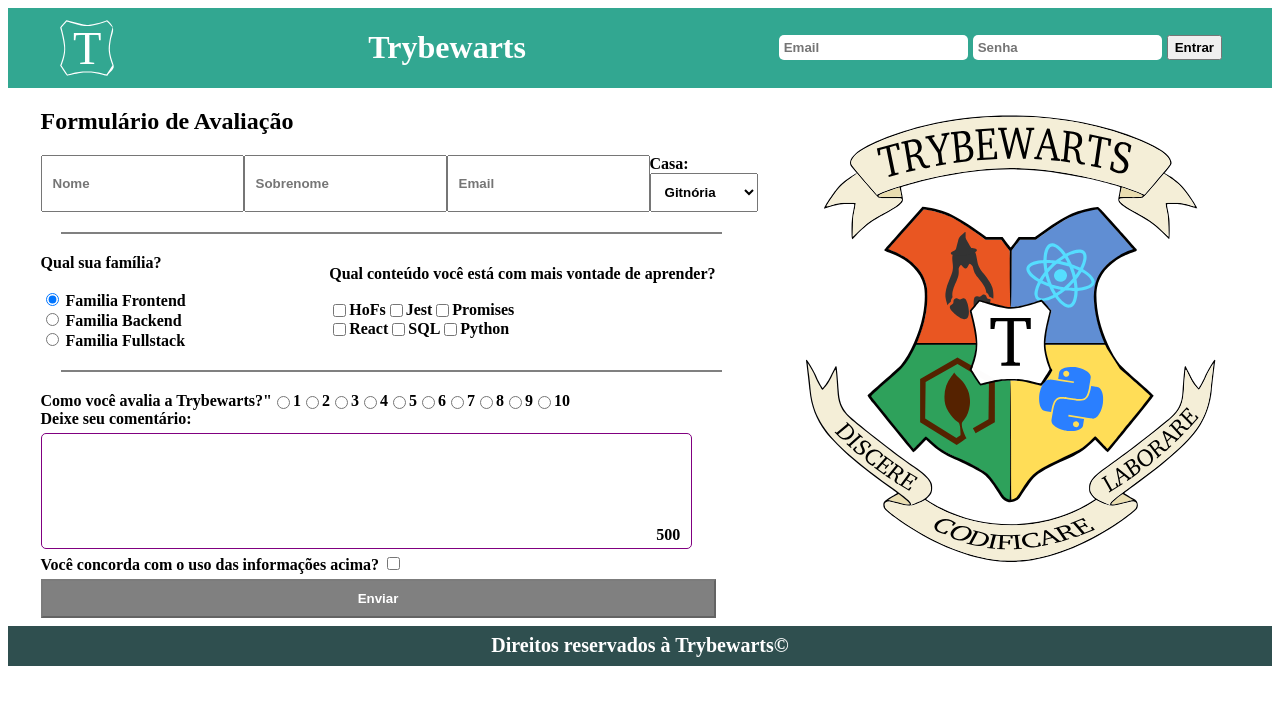
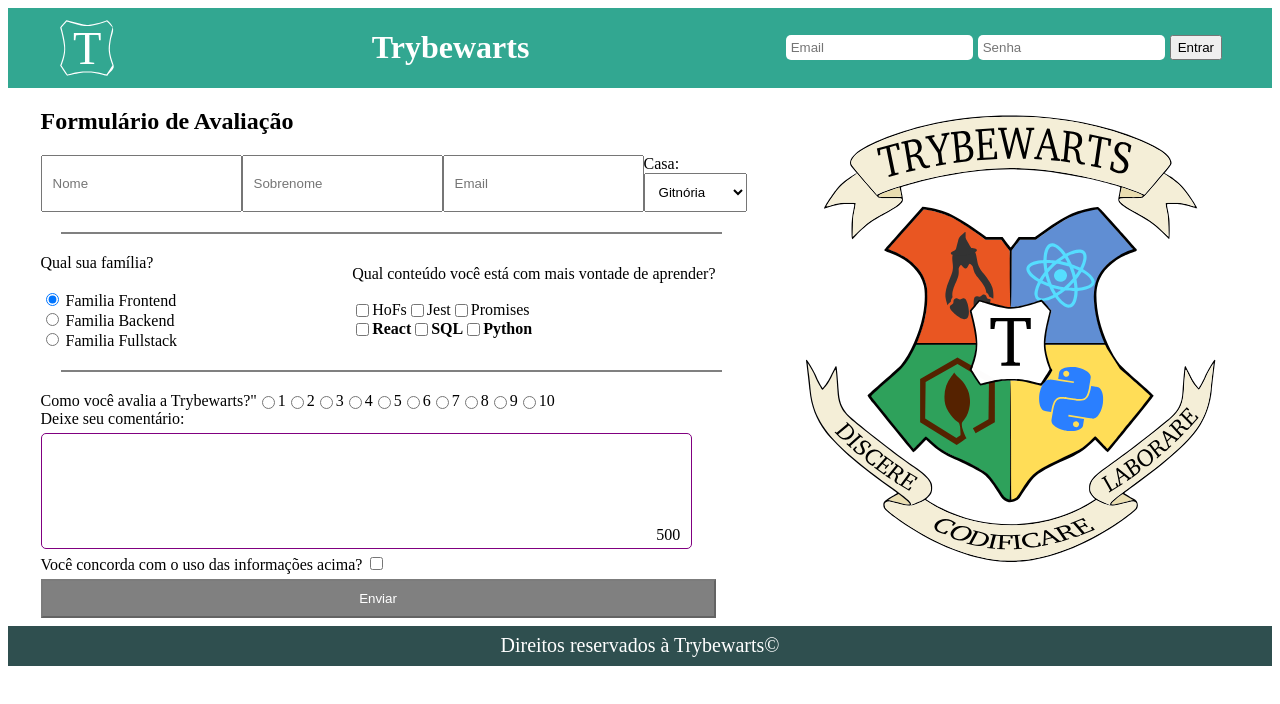
Before and after one commit to luccarendall/hogwarts-form, a website: page index.html in a window 1280 px wide. Drawn offline with Linux system fonts and the light colour scheme.

Commit message:
Passando no Lint

```diff
--- a/style.css
+++ b/style.css
@@ -1,7 +1,3 @@
-* {
-  font-family: default;
-  font-weight: bold;
-}
 .header {
   display: flex;
   background-color: rgb(50, 167, 145);
```
